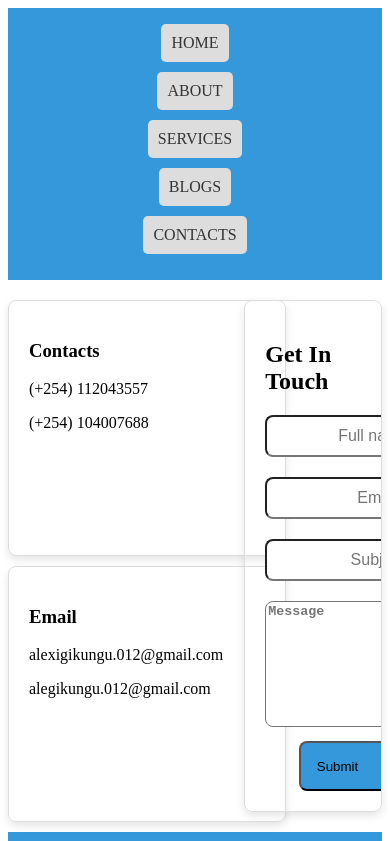
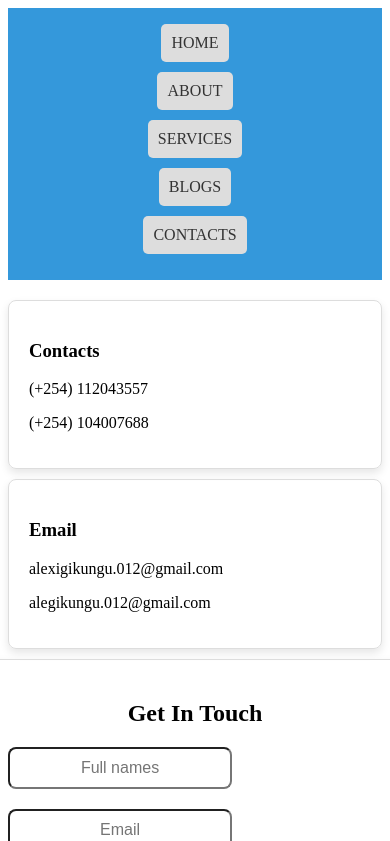
Before and after one commit to Alex-gikungu/personal_portfolio, a React (Vite) app: page /contacts in a window 390 px wide. Shown: the top 841 px of the page. Built offline with nearby package versions, Linux system fonts and the light colour scheme; a small style sheet from the web is missing.

Commit message:
added contact media query

```diff
--- a/src/index.css
+++ b/src/index.css
@@ -598,14 +598,35 @@ button{
 
 
 
+/* Add these styles in your CSS file or in your component (e.g., Contacts.css) */
+@media (max-width: 768px) {
+.contact-container {
+  display: flex;
+  flex-direction: column; /* Stack the children vertically */
+  align-items: center; /* Center the children horizontally */
+}
+
+.touch {
+  width: 100%;
+  max-width: 400px; /* Adjust the max-width based on your design */
+  text-align: center; /* Center the text in the touch div */
+  margin-bottom: 20px; /* Add some margin between touch and addresses */
+}
+
+.two {
+  display: flex;
+  flex-wrap: wrap;
+  justify-content: space-between; /* Add space between the two address divs */
+}
+
+.address {
+  width: calc(50% - 10px); /* Make each address take 50% width with some margin */
+  margin-bottom: 10px; /* Add some margin between the address divs */
+}
+
 /* Media query for smaller screens */
-@media (max-width: 768px) {
-  .two {
-    flex-direction: column; /* Stack the address sections vertically on smaller screens */
-  }
 
   .address {
     width: 100%; /* Make each address take full width on small screens */
-    margin-bottom: 10px; /* Adjust margin for better spacing on small screens */
   }
 }
```
